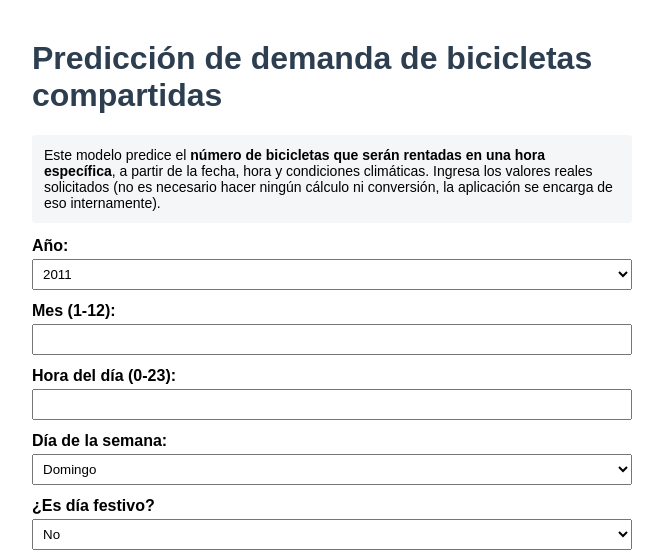
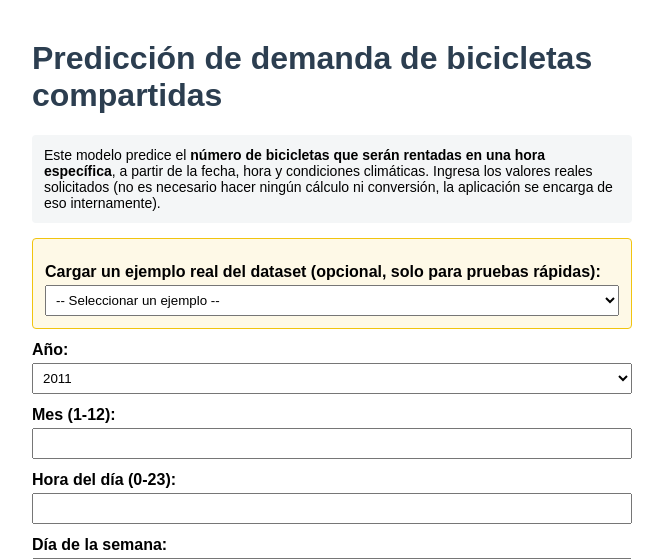
Before and after one commit to GelacioHB2004/Flask-Bike-Sharing, a Flask app: page / in a window 1280 px wide. Shown: the top 559 px of the page, without its empty margins (308-971 px from the left). Run offline with Flask 3, Linux system fonts and the light colour scheme; parts of the project's set-up code (start-up, migrations or seed data) failed here and were passed over.

Commit message:
bikesharing5

```diff
--- a/templates/FormularioBikeSharing.html
+++ b/templates/FormularioBikeSharing.html
@@ -13,6 +13,7 @@
         .resultado { margin-top: 20px; padding: 15px; background-color: #eafaf1; border: 1px solid #2ecc71; border-radius: 4px; }
         .error { margin-top: 20px; padding: 15px; background-color: #fdecea; border: 1px solid #e74c3c; border-radius: 4px; color: #c0392b; }
         .instrucciones { background-color: #f4f6f7; padding: 12px; border-radius: 4px; font-size: 14px; }
+        .ejemplo { background-color: #fef9e7; padding: 12px; border-radius: 4px; margin-top: 15px; border: 1px solid #f1c40f; }
     </style>
 </head>
 <body>
@@ -22,6 +23,16 @@
         a partir de la fecha, hora y condiciones climáticas. Ingresa los valores reales solicitados
         (no es necesario hacer ningún cálculo ni conversión, la aplicación se encarga de eso internamente).
     </p>
+
+    <div class="ejemplo">
+        <label for="ejemplo_select">Cargar un ejemplo real del dataset (opcional, solo para pruebas rápidas):</label>
+        <select id="ejemplo_select" onchange="cargarEjemplo(this.value)">
+            <option value="">-- Seleccionar un ejemplo --</option>
+            <option value="0">Registro 2 (1 a.m., clima despejado, cnt real = 40)</option>
+            <option value="1">Registro 14 (1 p.m., clima nublado, cnt real = 84)</option>
+            <option value="2">Registro 19 (6 p.m., lluvia ligera, cnt real = 35)</option>
+        </select>
+    </div>
 
     <form method="POST">
         <label for="anio">Año:</label>
@@ -99,5 +110,31 @@
     {% if error %}
     <div class="error">{{ error }}</div>
     {% endif %}
+
+    <script>
+        const ejemplos = [
+            { anio: "2011", mes: 1, hora: 1, dia: "6", festivo: "0", laboral: "0", estacion: "1", clima: "1", temp: 2.34, atemp: 2.00, hum: 80.00, viento: 0.00 },
+            { anio: "2011", mes: 1, hora: 13, dia: "6", festivo: "0", laboral: "0", estacion: "1", clima: "2", temp: 13.62, atemp: 14.00, hum: 72.00, viento: 20.00 },
+            { anio: "2011", mes: 1, hora: 18, dia: "6", festivo: "0", laboral: "0", estacion: "1", clima: "3", temp: 11.74, atemp: 12.00, hum: 88.00, viento: 17.00 }
+        ];
+
+        function cargarEjemplo(indice) {
+            if (indice === "") return;
+            const e = ejemplos[indice];
+
+            document.getElementById("anio").value = e.anio;
+            document.getElementById("mes").value = e.mes;
+            document.getElementById("hora").value = e.hora;
+            document.getElementById("dia_semana").value = e.dia;
+            document.getElementById("es_festivo").value = e.festivo;
+            document.getElementById("es_laboral").value = e.laboral;
+            document.getElementById("estacion").value = e.estacion;
+            document.getElementById("clima").value = e.clima;
+            document.getElementById("temperatura").value = e.temp;
+            document.getElementById("sensacion_termica").value = e.atemp;
+            document.getElementById("humedad").value = e.hum;
+            document.getElementById("viento").value = e.viento;
+        }
+    </script>
 </body>
 </html>
```
